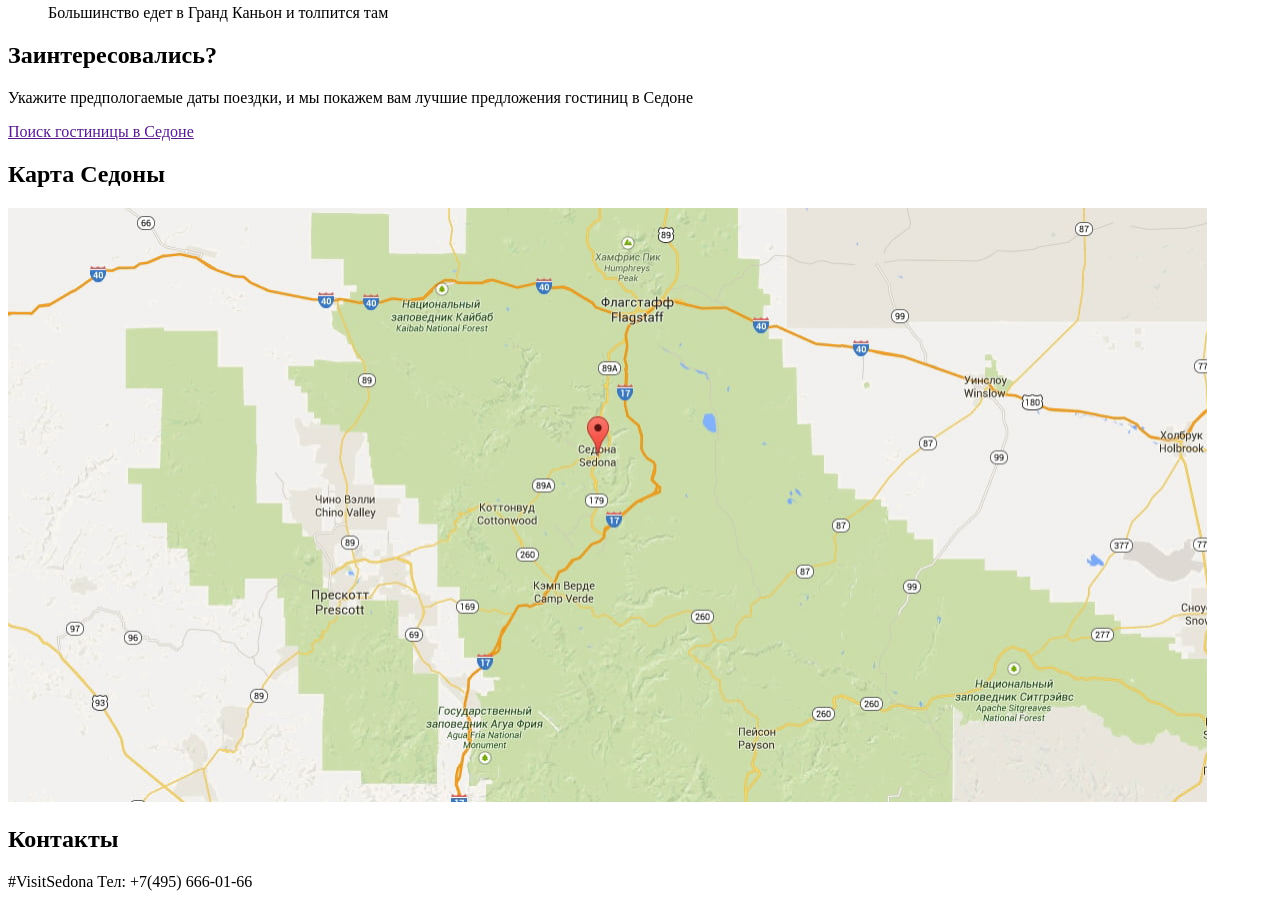
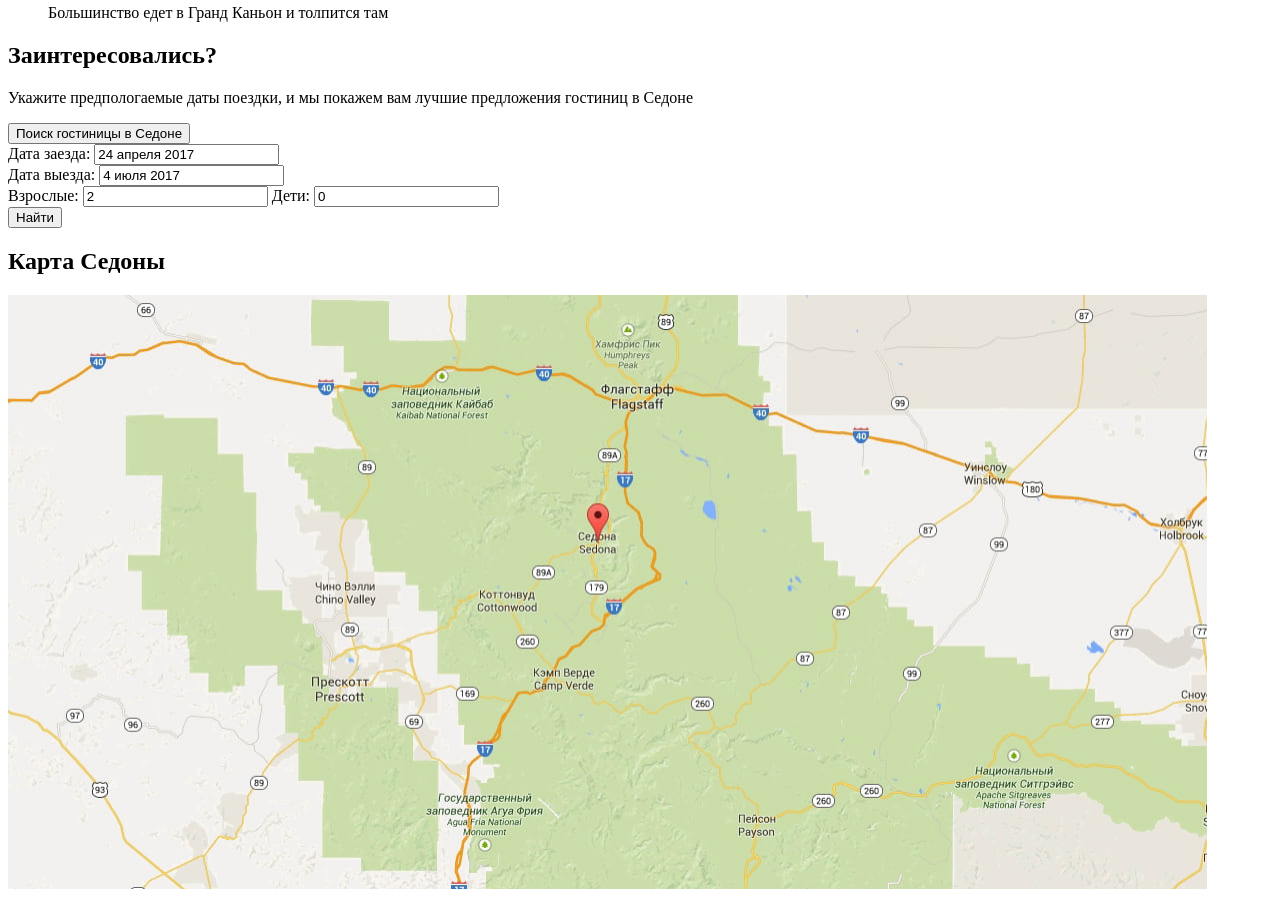
Before and after one commit to emalyuta/1436853-sedona-28, a plain HTML site: page index.html in a window 1280 px wide. Shown: the part 1480-2388 px from the top of the page. Drawn offline with Linux system fonts and the light colour scheme.

Commit message:
find hotel form added

```diff
--- a/index.html
+++ b/index.html
@@ -74,7 +74,26 @@
       <section class="offers">
         <h2>Заинтересовались?</h2>
         <p>Укажите предпологаемые даты поездки, и мы покажем вам лучшие предложения гостиниц в Седоне</p>
-        <a href="">Поиск гостиницы в Седоне</a>
+        <button type="button" aria-expanded="true" aria-controls="find-hotel-form">Поиск гостиницы в Седоне</button>
+        <div id="find-hotel-form">
+          <form action="https://echo.htmlacademy.ru" method="post">
+            <div>
+              <label for="arrival-date">Дата заезда:</label>
+              <input type="text" id="arrival-date" name="arrival-date" placeholder="дд.мм.гггг" value="24 апреля 2017">
+            </div>
+            <div>
+              <label for="departure-date">Дата выезда:</label>
+              <input type="text" id="departure-date" name="departure-date" placeholder="дд.мм.гггг" value="4 июля 2017">
+            </div>
+            <div>
+              <label for="adults-count">Взрослые:</label>
+              <input type="number" id="adults-count" name="adults-count" min="1" value="2">
+              <label for="children-count">Дети:</label>
+              <input type="number" id="children-count" name="children-count" min="0" value="0">
+            </div>
+            <button type="submit">Найти</button>
+          </form>
+        </div>
       </section>
       <section class="map">
         <h2>Карта Седоны</h2>
```
